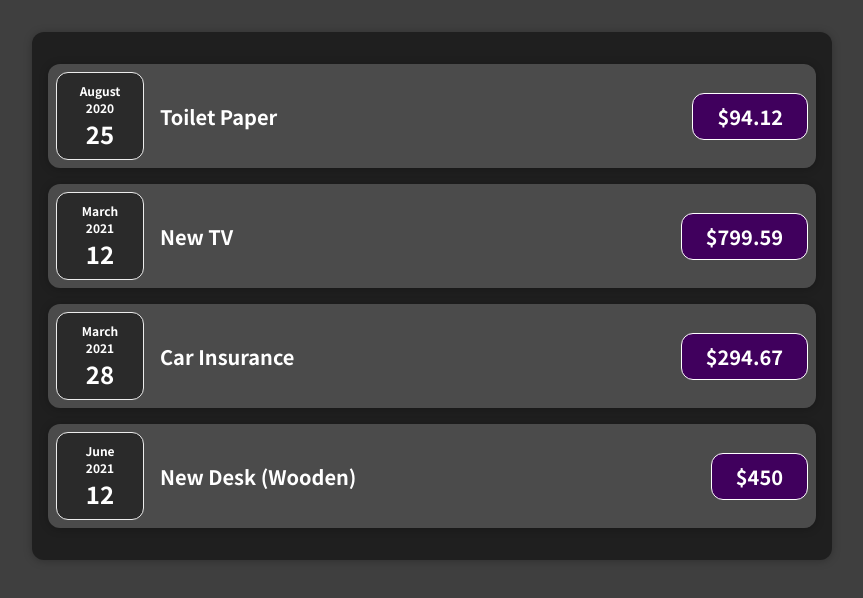
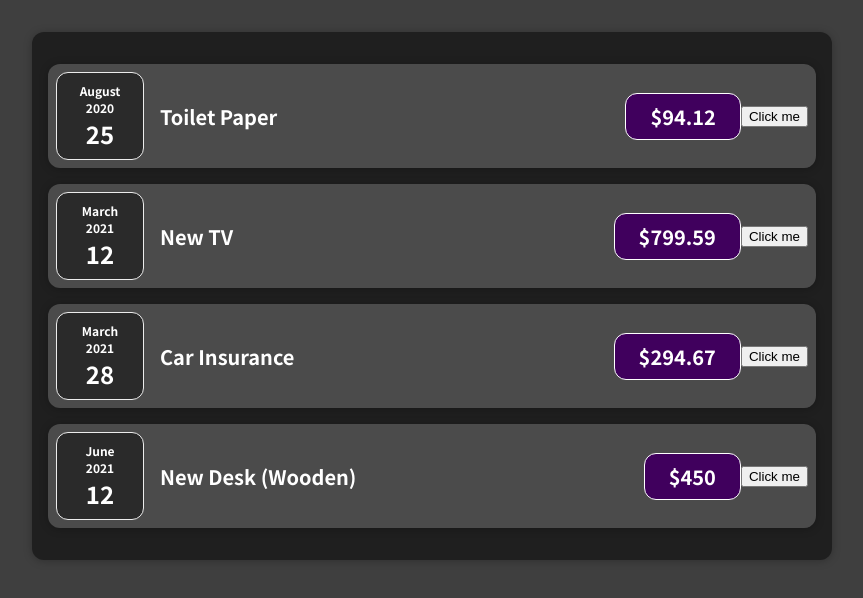
Before and after one commit to KjRodgers32/Expense-Trackers, a React (Create React App) app: page / in a window 1280 px wide. Shown: the top 598 px of the page, without its empty margins (208-1071 px from the left). Built offline with nearby package versions, Linux system fonts and the light colour scheme; the HTML template or start-up script is replaced by a standard one.

Commit message:
cleaning up code

```diff
--- a/src/components/Expenses/ExpenseItem.js
+++ b/src/components/Expenses/ExpenseItem.js
@@ -5,6 +5,9 @@ import ExpenseDate from './ExpenseDate';
 import Card from '../UI/Card';
 
 const ExpenseItem = (props) => {
+    const clickHandler = () => {
+        console.log("clicked");
+    }
     return (
         <Card className="expense-item">
             <ExpenseDate date={props.date}/>
@@ -12,6 +15,7 @@ const ExpenseItem = (props) => {
                 <h2>{props.title}</h2>
                 <div className='expense-item__price'>${props.amount}</div>
             </div>
+            <button onClick={clickHandler}>Click me</button>
         </Card>
     );
 }
```
